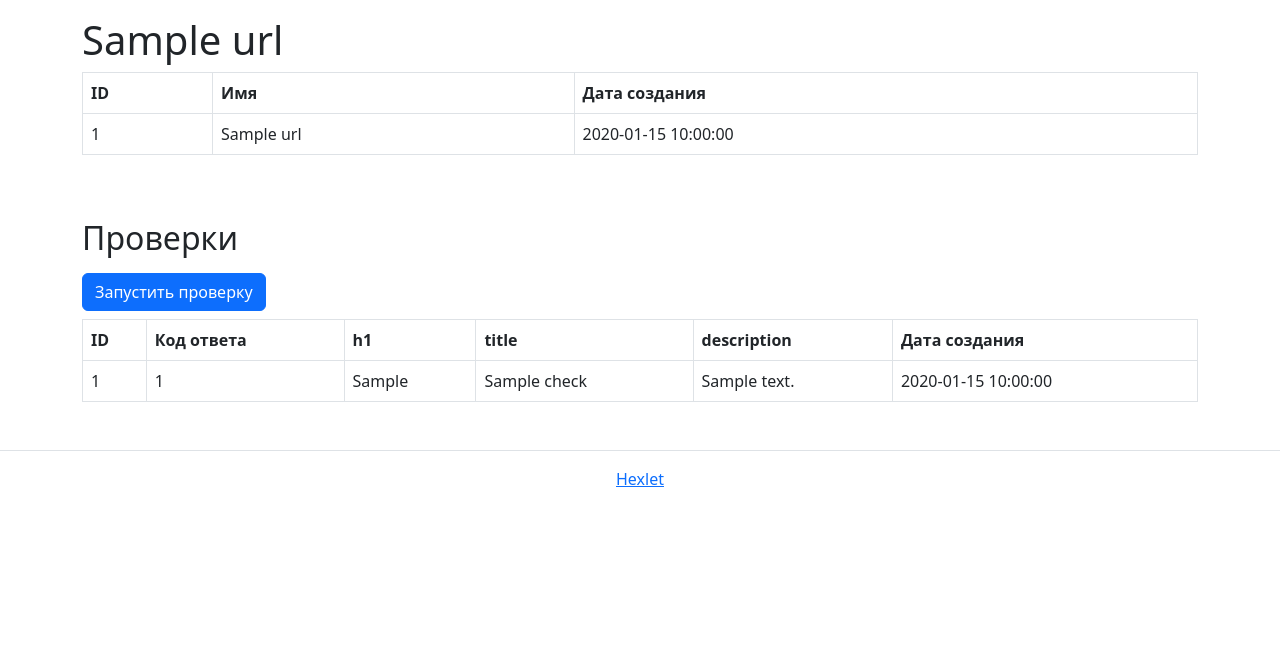
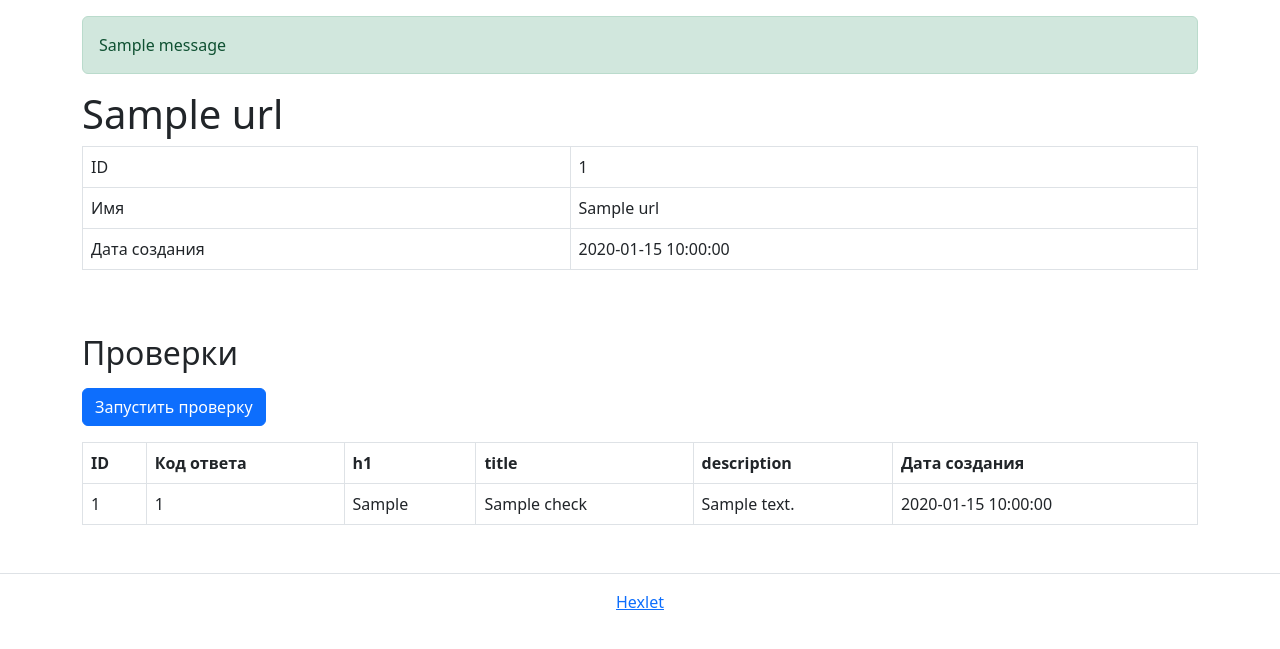
Before and after one commit to EmilMorua/python-project-83, a Flask app: page /urls/1 in a window 1280 px wide. Shown: the part 56-705 px from the top of the page. Run offline with Flask 3, Linux system fonts and the light colour scheme; tables that the repository leaves empty hold one stand-in row (values such as "Sample post"); one stand-in notice (Sample message) is shown.

Commit message:
update url.py

```diff
--- a/page_analyzer/templates/url.html
+++ b/page_analyzer/templates/url.html
@@ -20,27 +20,29 @@
     </header>
     <main>
         <div class="container-lg mt-3">
-            <h1>{{ url.name }}</h1>
-
-            {% if flash_messages %}
-            <div class="alert alert-info" role="alert">
-                {{ flash_messages }}
+            {% with messages = get_flashed_messages() %}
+            {% if messages %}
+            <div class="alert alert-success" role="alert">
+                {{ messages[0] }}
             </div>
             {% endif %}
+            {% endwith %}
+
+            <h1>{{ url.name }}</h1>
 
             <div class="table-responsive">
                 <table class="table table-bordered table-hover text-nowrap">
-                    <thead>
-                        <tr>
-                            <th>ID</th>
-                            <th>Имя</th>
-                            <th>Дата создания</th>
-                        </tr>
-                    </thead>
                     <tbody>
                         <tr>
+                            <td>ID</td>
                             <td>{{ url.id }}</td>
+                        </tr>
+                        <tr>
+                            <td>Имя</td>
                             <td>{{ url.name }}</td>
+                        </tr>
+                        <tr>
+                            <td>Дата создания</td>
                             <td>{{ url.created_at }}</td>
                         </tr>
                     </tbody>
@@ -52,8 +54,8 @@
                 <input type="submit" class="btn btn-primary" value="Запустить проверку">
             </form>
 
-            <div>
-                <table class="table table-bordered table-hover mt-2">
+            <div class="mt-3">
+                <table class="table table-bordered table-hover" data-test="checks">
                     <thead>
                         <tr>
                             <th>ID</th>
@@ -82,9 +84,9 @@
     </main>
     <footer class="border-top py-3 mt-5">
         <div class="container-lg">
-            <div class="text-center">
-                <a href="https://ru.hexlet.io/" target="_blank">Hexlet</a>
-            </div>
+          <div class="text-center">
+            <a href="https://ru.hexlet.io/" target="_blank">Hexlet</a>
+          </div>
         </div>
     </footer>
     <script src="https://cdn.jsdelivr.net/npm/bootstrap@5.1.3/dist/js/bootstrap.bundle.min.js" integrity="sha384-ka7Sk0Gln4gmtz2MlQnikT1wXgYsOg+OMhuP+IlRH9sENBO0LRn5q+8nbTov4+1p" crossorigin="anonymous"></script>
```
